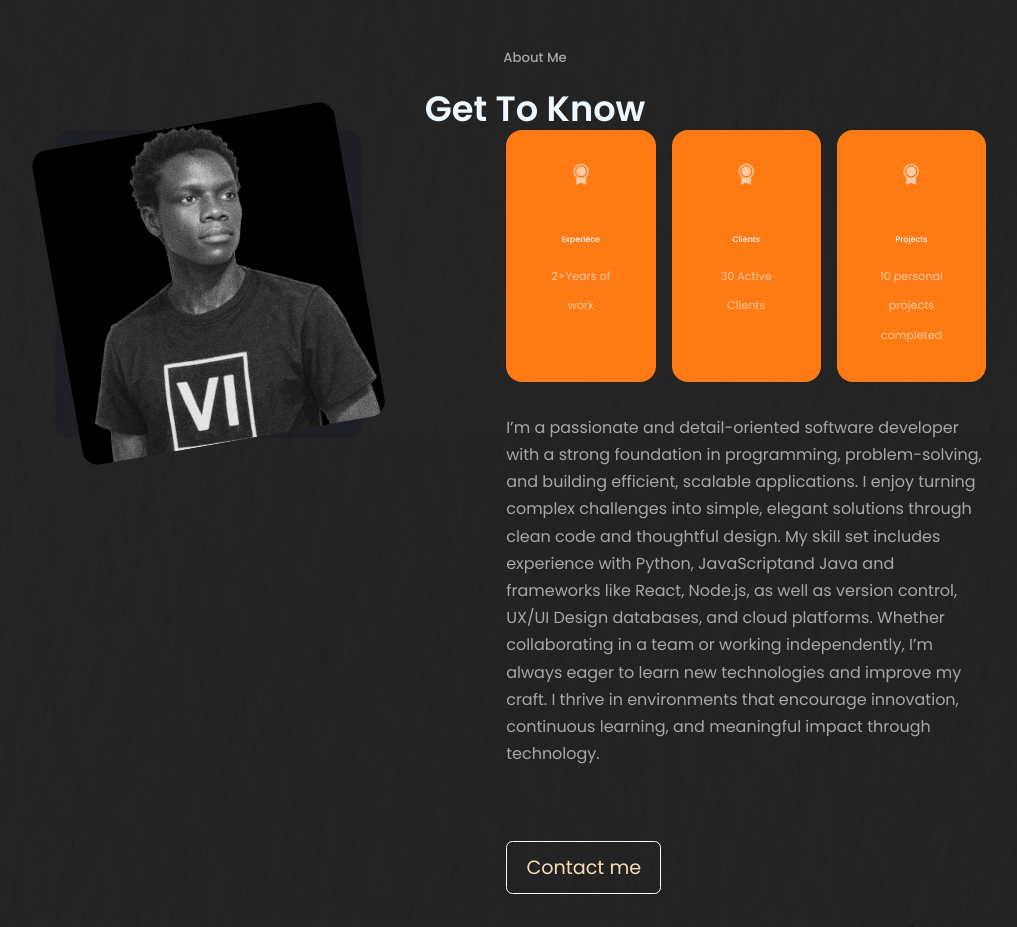
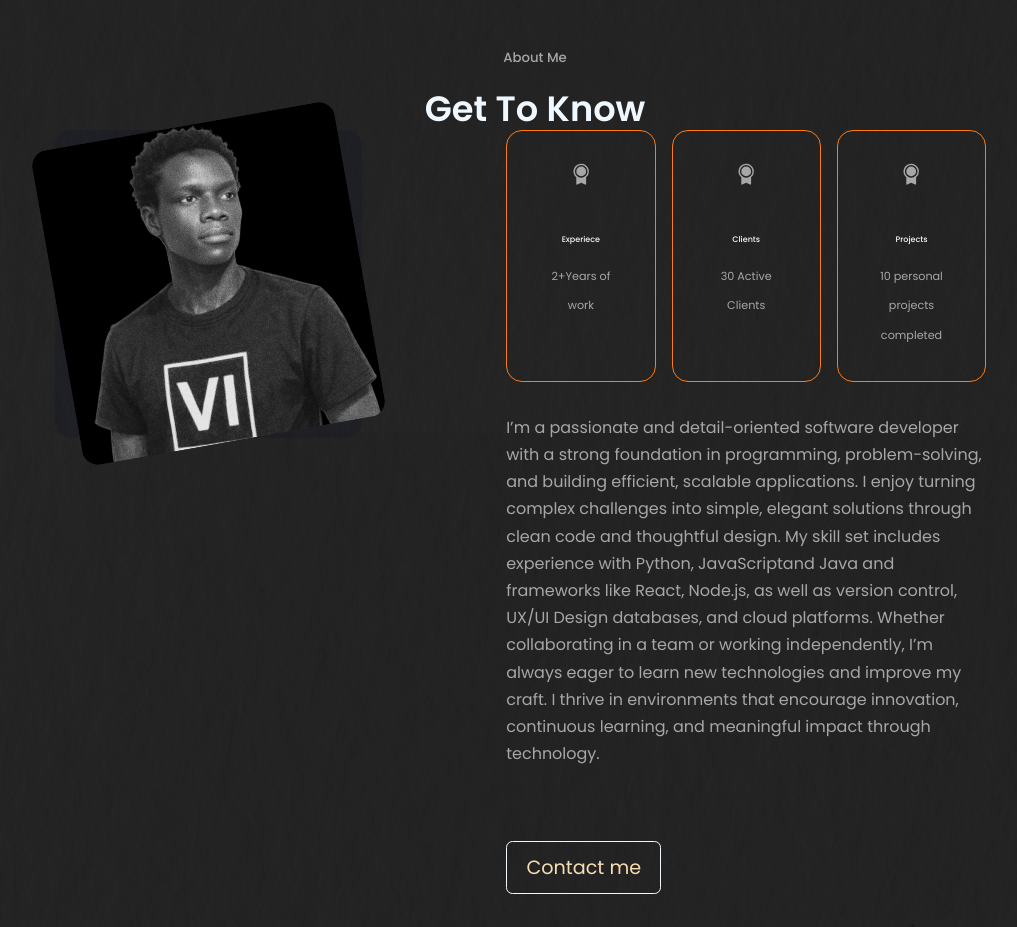
Before and after one commit to OwuorV/vinprofile, a React (Vite) app: page / in a window 1280 px wide. Shown: the part 900-1827 px from the top of the page, without its empty margins (105-1122 px from the left). Built offline with nearby package versions, Linux system fonts and the light colour scheme.

Commit message:
more edits

```diff
--- a/src/components/about/about.css
+++ b/src/components/about/about.css
@@ -36,8 +36,8 @@
   gap: 1rem;
 }
 .about_card {
-  background: var(--color-primary);
-  border: 1px solid transparent;
+  background: transparent;
+  border: 1px solid var(--color-primary);
   border-radius: 1rem;
   padding: 2rem;
   text-align: center;
@@ -68,7 +68,7 @@
   .about_container {
     grid-template-columns: 1fr;
     gap: 2rem;
-    text-align: center; /* Optional: centers text for smaller screens */
+    text-align: center;
   }
 
   .about_me {
--- a/src/components/experience/experience.css
+++ b/src/components/experience/experience.css
@@ -59,7 +59,8 @@
     align-items: flex-start; /* Optional: align items to left */
   }
   .experience_container {
-    grid-template-columns: 1fr;
+    display: flex;
+    flex-direction: column;
   }
 
   .experience_content {
```
